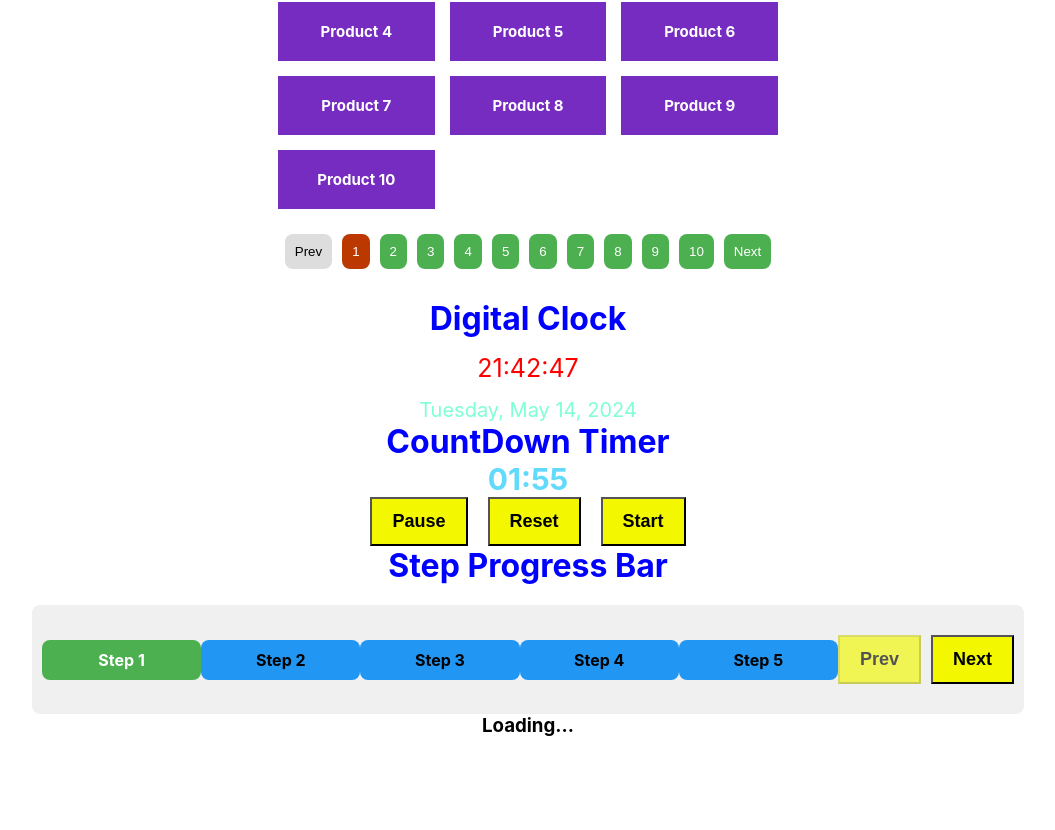
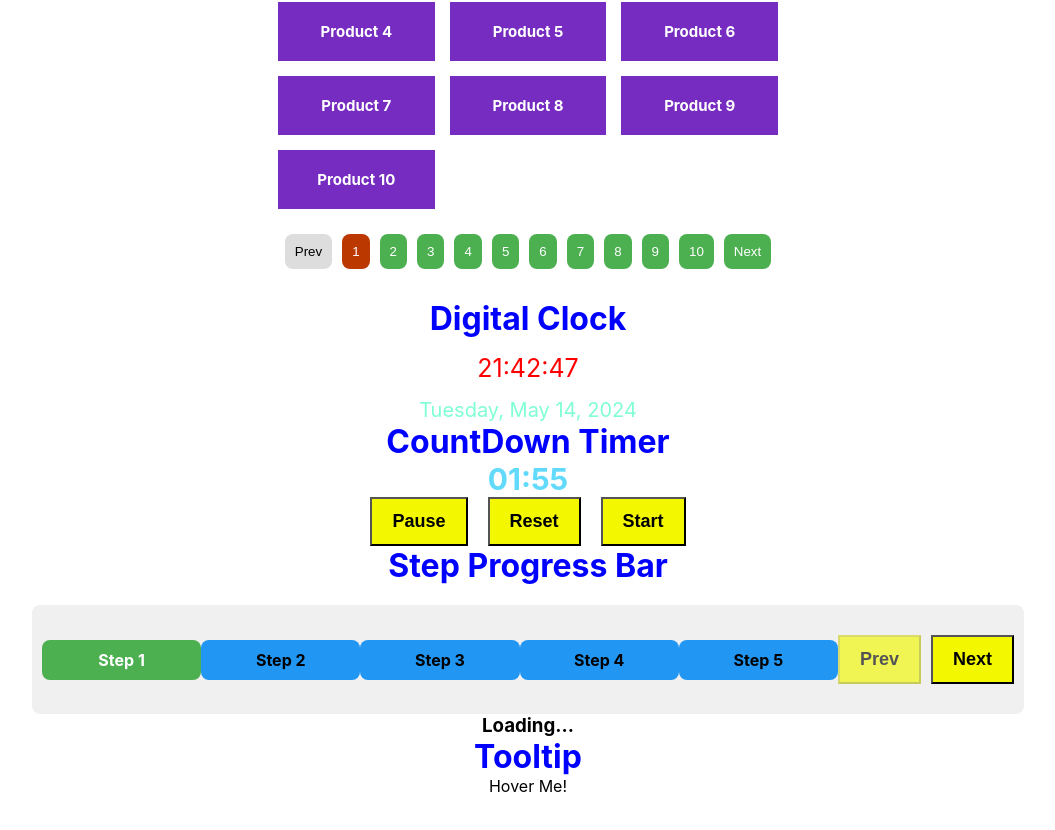
Before and after one commit to 7aslan/25-react-project-part-2, a React (Vite) app: page / in a window 1280 px wide. Shown: the part 210-1040 px from the top of the page, without its empty margins (112-1167 px from the left). Built offline with nearby package versions, Linux system fonts and the light colour scheme; no server answers.

Commit message:
add: tooltip

```diff
--- a/src/App.jsx
+++ b/src/App.jsx
@@ -4,6 +4,7 @@ import DigitalClock from "./components/digital-clock";
 import PaginationTest from "./components/pagination/test";
 import RandomQuoteGenerator from "./components/random-quote-generator";
 import StepProgressBarTest from "./components/step-progress-bar/test";
+import TooltipTest from "./components/tooltip/test";
 
 function App() {
   return (
@@ -14,6 +15,7 @@ function App() {
       <CountdownTimerTest />
       <StepProgressBarTest />
       <RandomQuoteGenerator />
+      <TooltipTest />
     </div>
   );
 }
--- /dev/null
+++ b/src/components/tooltip/index.jsx
@@ -0,0 +1,28 @@
+import { useState } from "react";
+
+function Tooltip({ children, content, delay }) {
+  const [isVisible, setIsVisible] = useState(false);
+  let timeout;
+  function handleShowTooltip() {
+    timeout = setTimeout(() => {
+      setIsVisible(true);
+    }, delay || 500);
+  }
+  function handleHideTooltip() {
+    clearTimeout(timeout);
+    setIsVisible(false);
+  }
+
+  return (
+    <div
+      className="tooltip-container"
+      onMouseEnter={handleShowTooltip}
+      onMouseLeave={handleHideTooltip}
+    >
+      {children}
+      {isVisible ? <div className="tooltip">{content}</div> : null}
+    </div>
+  );
+}
+
+export default Tooltip;
--- /dev/null
+++ b/src/components/tooltip/test.jsx
@@ -0,0 +1,12 @@
+import Tooltip from ".";
+import "./tooltip.css";
+function TooltipTest() {
+  return (
+    <div>
+      <h1>Tooltip</h1>
+      <Tooltip delay={1000} content={"Tooltip Content"} children={<p>Hover Me!</p>} />
+    </div>
+  );
+}
+
+export default TooltipTest;
--- /dev/null
+++ b/src/components/tooltip/tooltip.css
@@ -0,0 +1,15 @@
+.tooltip-container{
+    position: relative;
+    display: inline-block;
+}
+.tooltip{
+    position: absolute;
+    top: calc(-100% - 50px);
+    transform: translateX(-50%);
+    background-color: #000;
+    color: white;
+    padding: 15px;
+    border-radius: 8px;
+    font-size: 18px;
+    min-width: 300px;
+}
```
